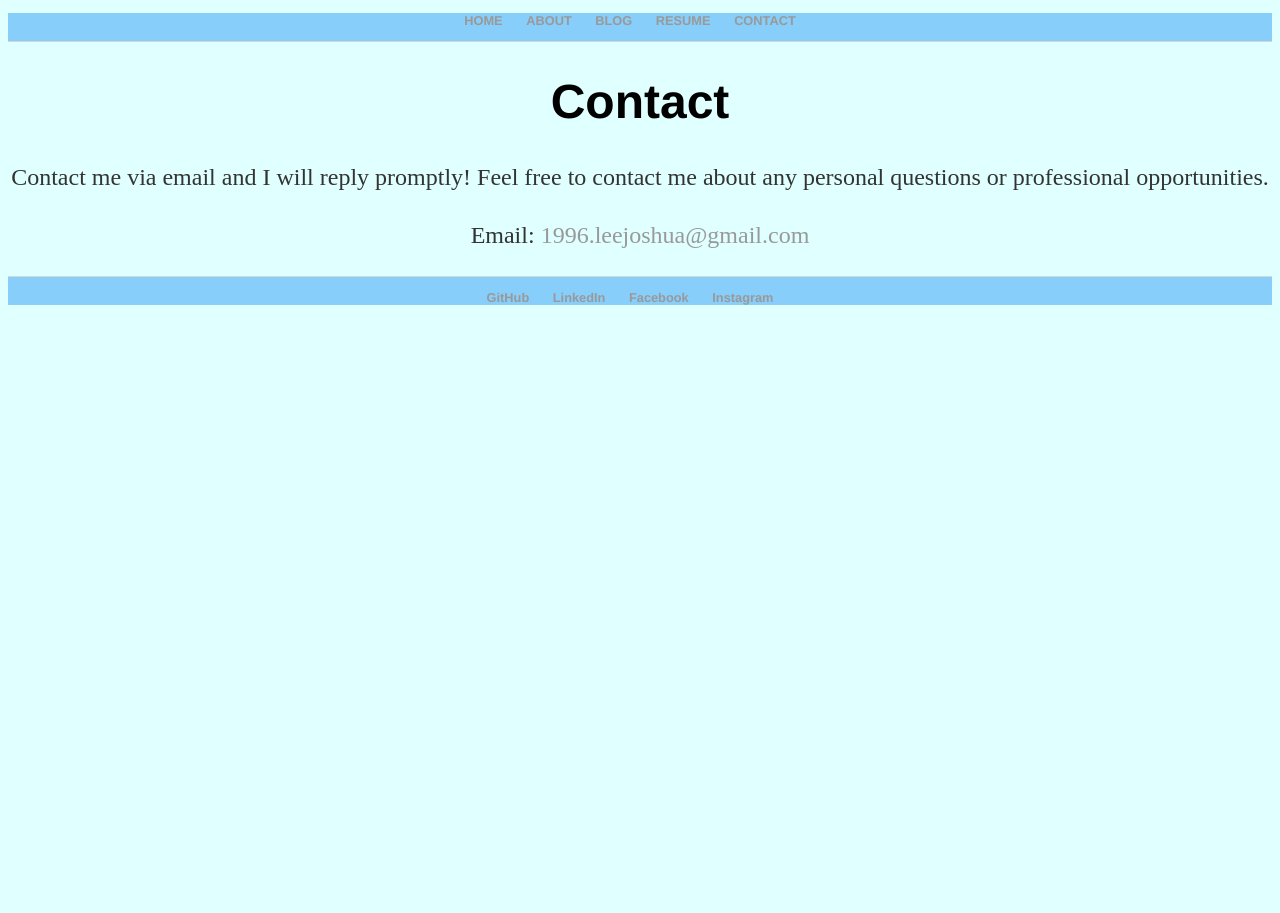
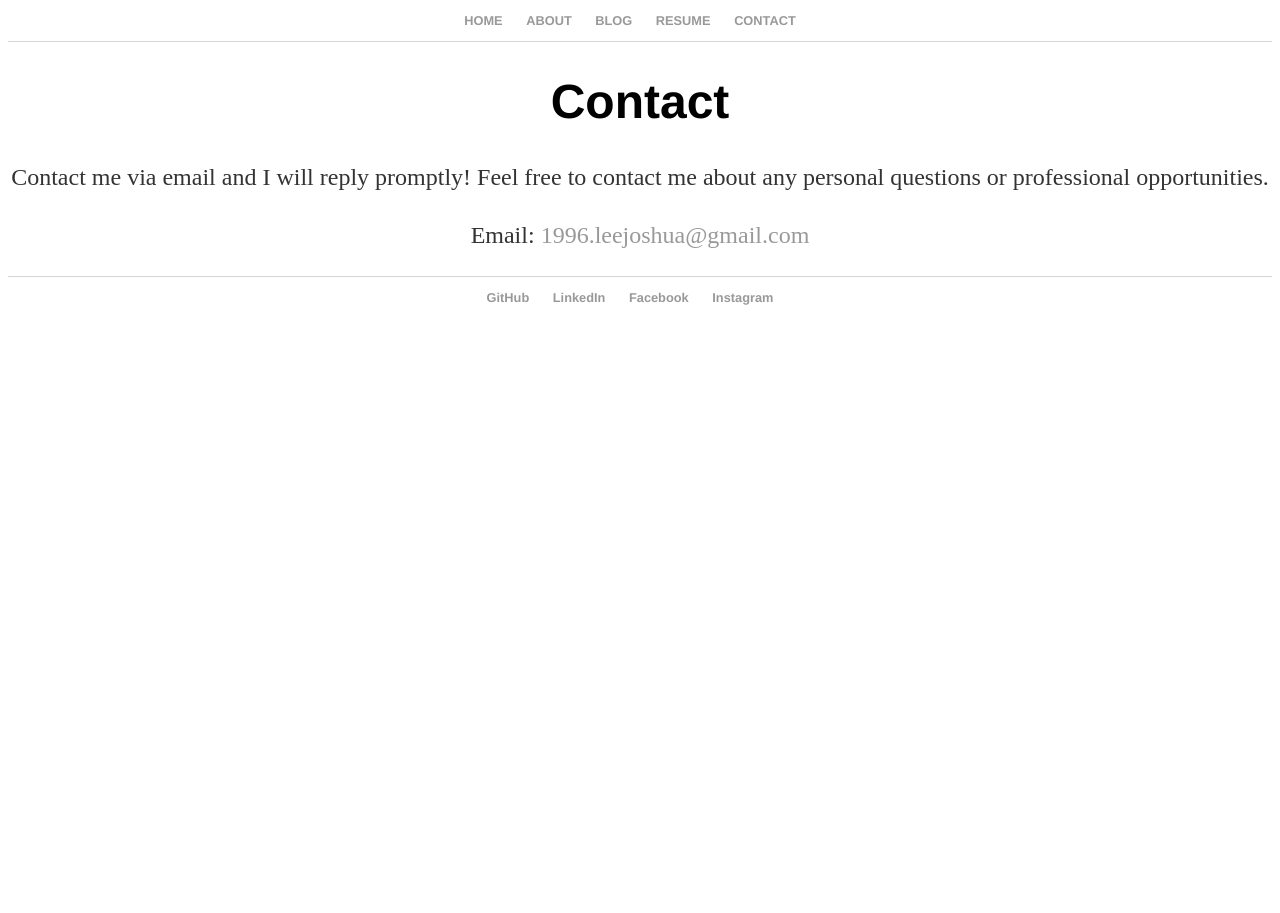
Before and after one commit to 1996leejoshua/1996leejoshua.github.io, a Jekyll site: the page built from contact/index.html, in a window 1280 px wide. Built offline with Jekyll 4.4.1, drawn with Linux system fonts in a browser that asks for light colours.

Commit message:
Update main.css

```diff
--- a/css/main.css
+++ b/css/main.css
@@ -34,13 +34,11 @@ header {
     border-bottom: 1px solid #d5d5d5;
     font-size: .8em;
     text-align: center;
-    background-color: lightskyblue;
 }
 footer {
     border-top: 1px solid #d5d5d5;
     font-size: .8em;
     text-align: center;
-    background-color: lightskyblue;
 }
 ul.posts {
     margin: 20px auto 40px;
@@ -51,7 +49,6 @@ ul.posts li {
 }
 body, html, main {
 	height: 100%;
-	background-color: lightcyan;
 }
 .cd-fixed-bg {
 	min-height: 100%;
```
